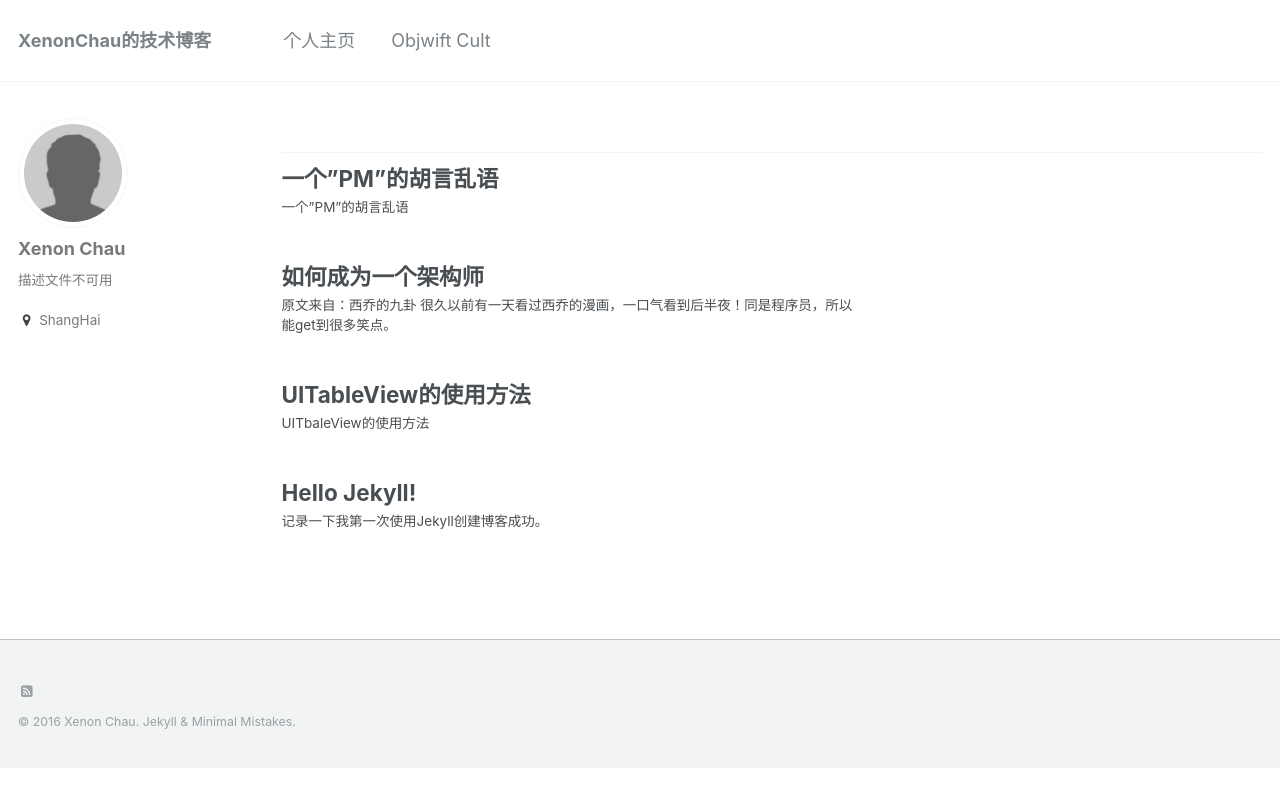
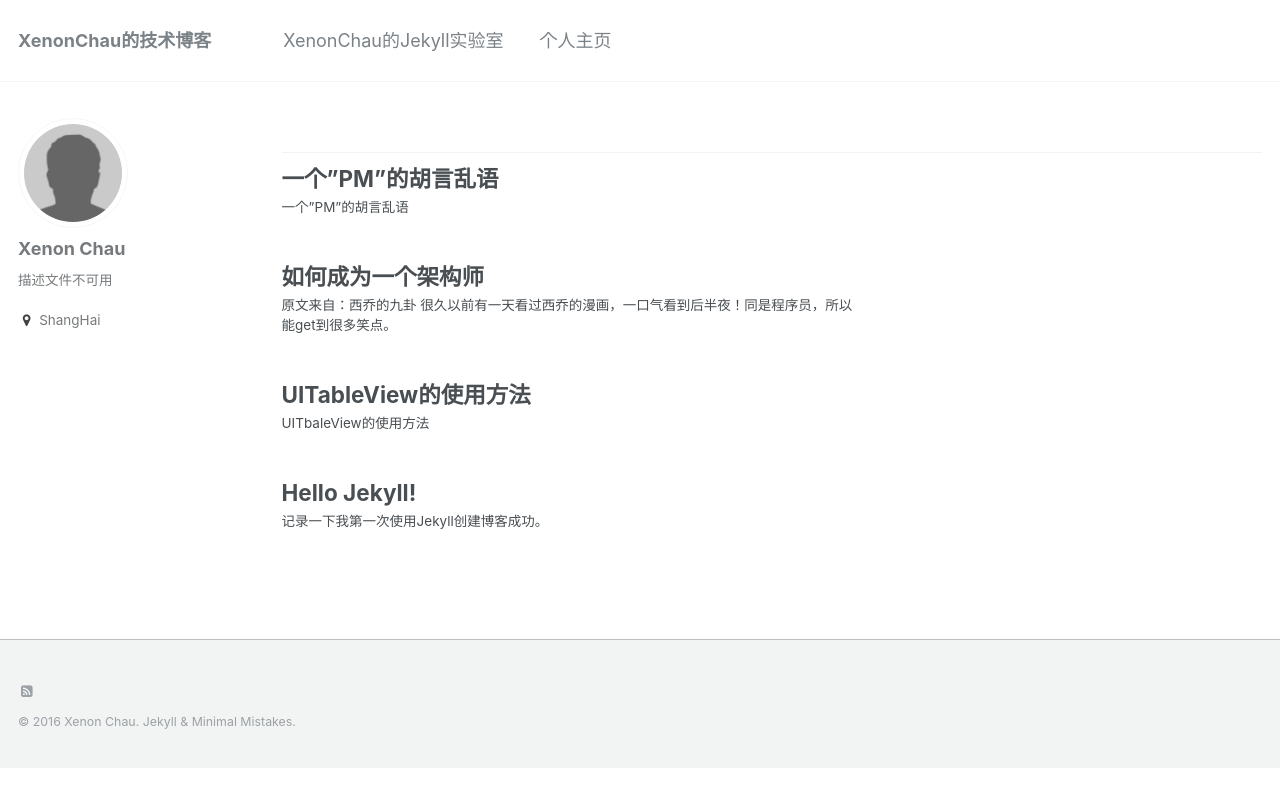
Before and after one commit to XenonChau/blog_jekyll, a Jekyll site: the page built from index.html, in a window 1280 px wide. Shown: the top 807 px of the page. Built offline with Jekyll 4.4.1, drawn with Linux system fonts in a browser that asks for light colours; the list of posts is cut into pages by our own code.

Commit message:
change header hyper-link

```diff
--- a/_data/navigation.yml
+++ b/_data/navigation.yml
@@ -1,7 +1,7 @@
 # main links links
 main:
+  - title: "XenonChau的Jekyll实验室"
+    url:
+
   - title: "个人主页"
-    url: /homepage_html/
-
-  - title: "Objwift Cult"
-    url: http://www.objwift.com/
+    url: ../homepage_html/
```
